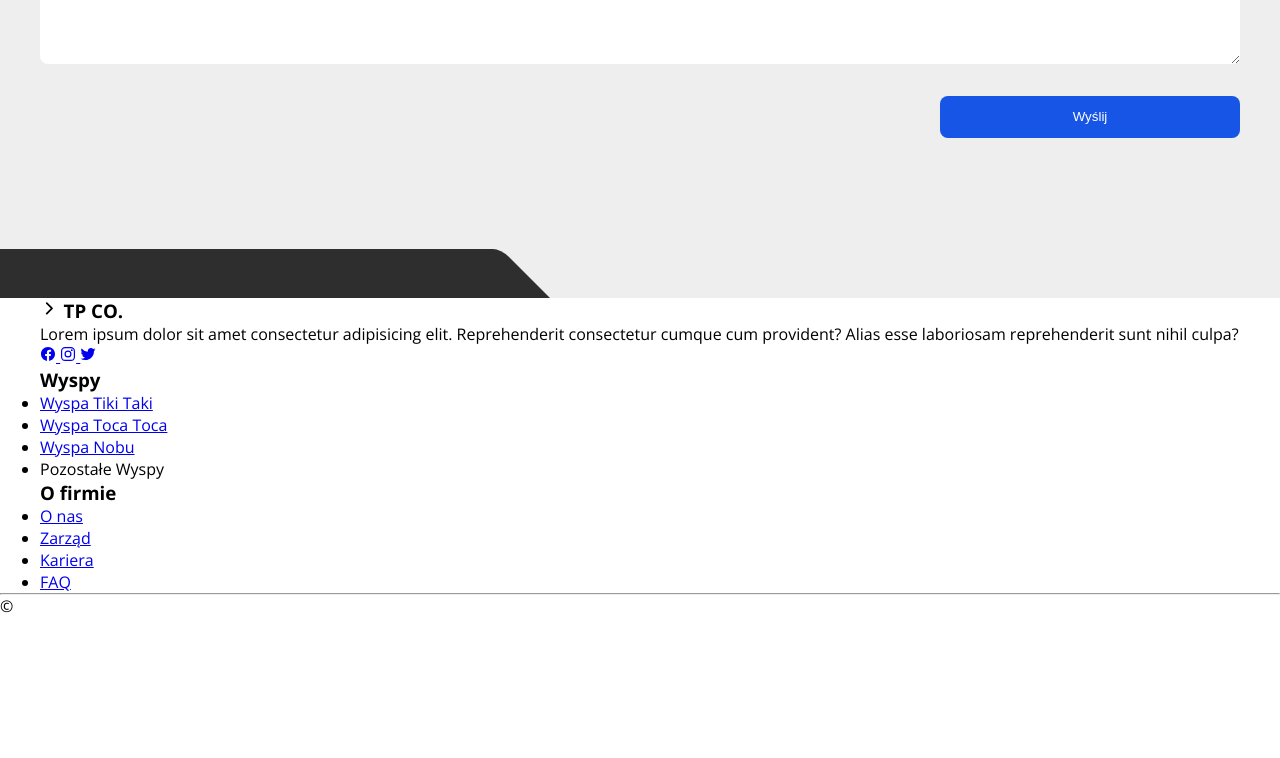
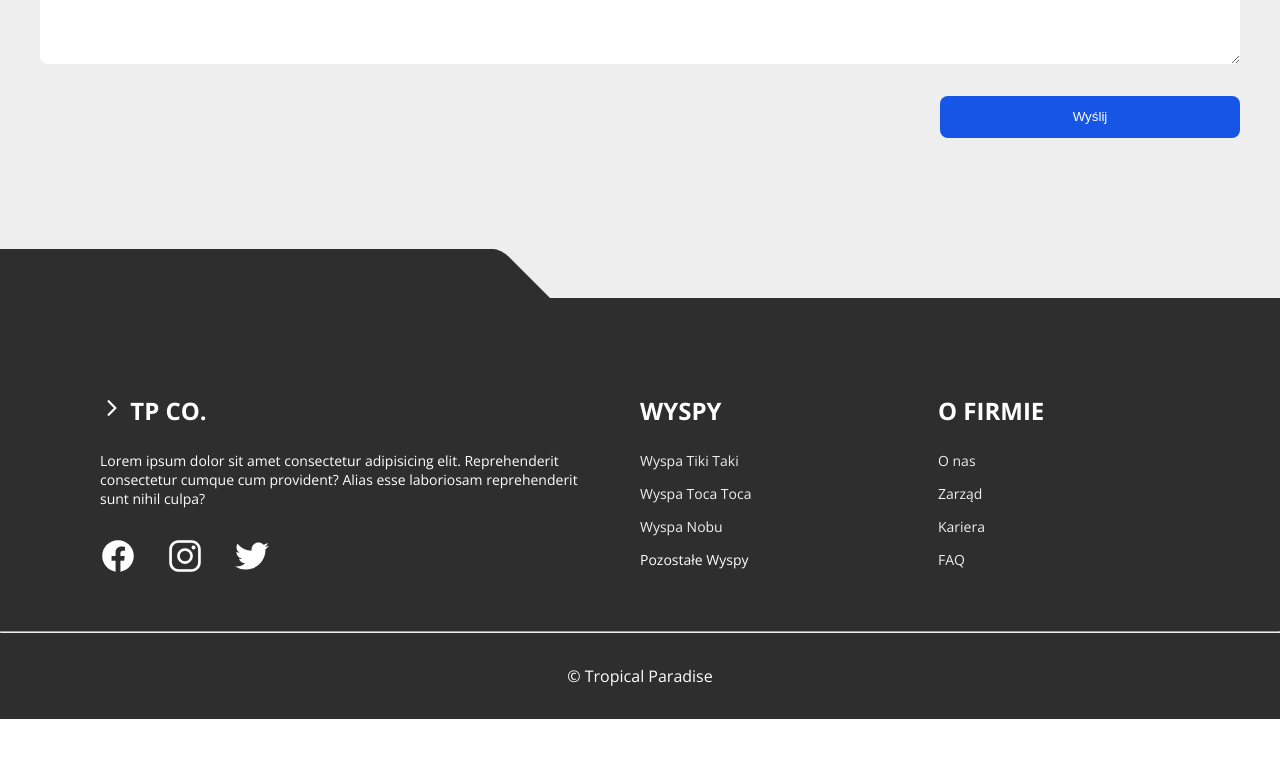
Before and after one commit to Rapkowsky/presentation_website_1, a plain HTML site: page index.html in a window 1280 px wide. Shown: the part 6946-7704 px from the top of the page. After the commit the page ends 7665 px from the top, so only its background shows below. Drawn offline with nearby package versions, Linux system fonts and the light colour scheme.

Commit message:
Footer styles added + brakepoints

```diff
--- a/index.html
+++ b/index.html
@@ -259,7 +259,6 @@
 							<a href="#" class="footer__box-link"> <ion-icon name="logo-twitter"></ion-icon> </a>
 						</div>
 					</div>
-				</div>
 
 					<div class="footer__box footer__box-desktop">
 						<h3 class="footer__box-title">Wyspy</h3>
@@ -280,11 +279,11 @@
 						</ul>
 					</div>
 				</div>
+			</div>
 
 			<hr />
-			<p class="footer__bottom-text">&copy; <span class="footer__year"></span></p>
+			<p class="footer__bottom-text">&copy; Tropical Paradise<span class="footer__year"></span></p>
 		</footer>
-		<section class="scrollable-div" style="height: 200vh"></section>
 		<script type="text/javascript" src="//code.jquery.com/jquery-1.11.0.min.js"></script>
 		<script type="text/javascript" src="//code.jquery.com/jquery-migrate-1.2.1.min.js"></script>
 		<script type="text/javascript" src="//cdn.jsdelivr.net/npm/slick-carousel@1.8.1/slick/slick.min.js"></script>
--- a/sass/main.scss
+++ b/sass/main.scss
@@ -458,6 +458,47 @@ body {
 	}
 }
 // =================== MEDIA ===================
+.footer {
+	color: $pure-white;
+	background-color: $dark;
+	.wrapper {
+		padding: 6em 2em 2em;
+	}
+	&__box {
+		font-size: 1.4rem;
+	}
+	&__box-desktop {
+		display: none;
+	}
+	&__box-title {
+		margin-bottom: 1em;
+		font-size: 3rem;
+		text-transform: uppercase;
+	}
+	&__box-social {
+		margin: 2em 0 1em;
+	}
+
+	&__box-link {
+		padding: 0 0.3em;
+		font-size: 3.6rem;
+		color: $pure-white;
+		text-decoration: none;
+		transition: color 0.3s;
+		&:first-child {
+			padding-left: 0;
+		}
+		&:hover {
+			color: $light-white;
+		}
+	}
+	&__bottom-text {
+		padding: 2em;
+		text-align: center;
+	}
+}
+
+// =================== MEDIA ===================
 
 @media (min-width: 576px) {
 	.dreams {
@@ -565,6 +606,39 @@ body {
 			width: 40%;
 		}
 	}
+	.footer {
+		&__boxes {
+			display: flex;
+			justify-content: space-between;
+		}
+
+		&__box-desktop {
+			display: block;
+		}
+		&__box {
+			margin: 0 2em;
+			width: 25%;
+
+			&:first-child {
+				width: 50%;
+			}
+		}
+
+		&__box-title {
+			font-size: 2.4rem;
+		}
+
+		&__box-list {
+			list-style: none;
+		}
+		&__box-list-item {
+			margin-bottom: 1em;
+			a {
+				color: $light-white;
+				text-decoration: none;
+			}
+		}
+	}
 }
 @media (min-width: 992px) {
 	.burger-btn {
```
Also changed, not shown: css/main.css, 1 other file. Lines whose indentation alone changed are shown as unchanged.
